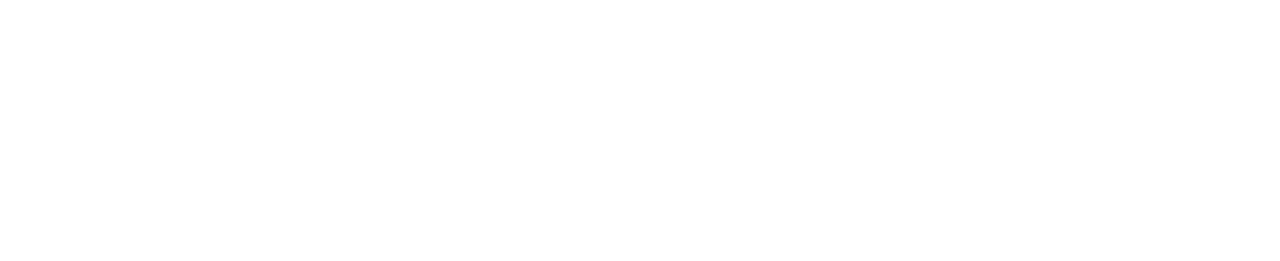
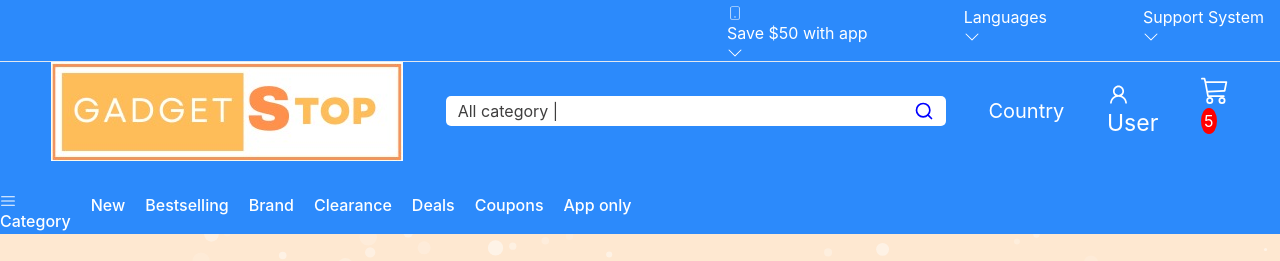
Before and after one commit to priyankadora20/punchy-substance-1301, a React (Create React App) app in the folder frontend/: page /product in a window 1280 px wide. Shown: the top 261 px of the page. Built offline with nearby package versions, Linux system fonts and the light colour scheme; no server answers.

Commit message:
store created

```diff
--- a/frontend/src/App.css
+++ b/frontend/src/App.css
@@ -1,4 +1,4 @@
-.hisingle{
+/* .hisingle{
     box-shadow: rgba(50, 50, 93, 0.25) 0px 6px 12px -2px, rgba(0, 0, 0, 0.3) 0px 3px 7px -3px;
     border-radius: 20px;
-}
+} */
--- a/frontend/src/App.js
+++ b/frontend/src/App.js
@@ -1,7 +1,11 @@
 import './App.css';
+import Navbar from './components/navbar/Navbar';
+import {Landing} from "./pages/landing"
 function App() {
   return (
     <div className="App">
+      <Navbar/>
+      <Landing/>
     </div>
   );
 }
--- a/frontend/src/components/navbar/Navbar.jsx
+++ b/frontend/src/components/navbar/Navbar.jsx
@@ -426,7 +426,7 @@
 };
 
 const NavPageWraper = styled.div`
-  max-width: 1100px;
+  width: 100%;
   margin: auto;
   height: auto;
   padding-bottom: 1px;
--- a/frontend/src/components/styles/navbar.module.css
+++ b/frontend/src/components/styles/navbar.module.css
@@ -297,3 +297,7 @@
         display: none;
     }
 }
+
+@media screen and (max-width:1024) {
+
+}
--- a/frontend/src/index.js
+++ b/frontend/src/index.js
@@ -5,14 +5,19 @@
 import reportWebVitals from './reportWebVitals';
 import { ChakraProvider } from '@chakra-ui/react'
 import {BrowserRouter} from "react-router-dom"
+import { Provider } from 'react-redux';
+import { store } from './redux/store';
 
 const root = ReactDOM.createRoot(document.getElementById('root'));
 root.render(
+
+  <Provider store={store}>
   <BrowserRouter>
     <ChakraProvider>
       <App />
     </ChakraProvider>
   </BrowserRouter>
+  </Provider>
 );
 
 // If you want to start measuring performance in your app, pass a function
```
